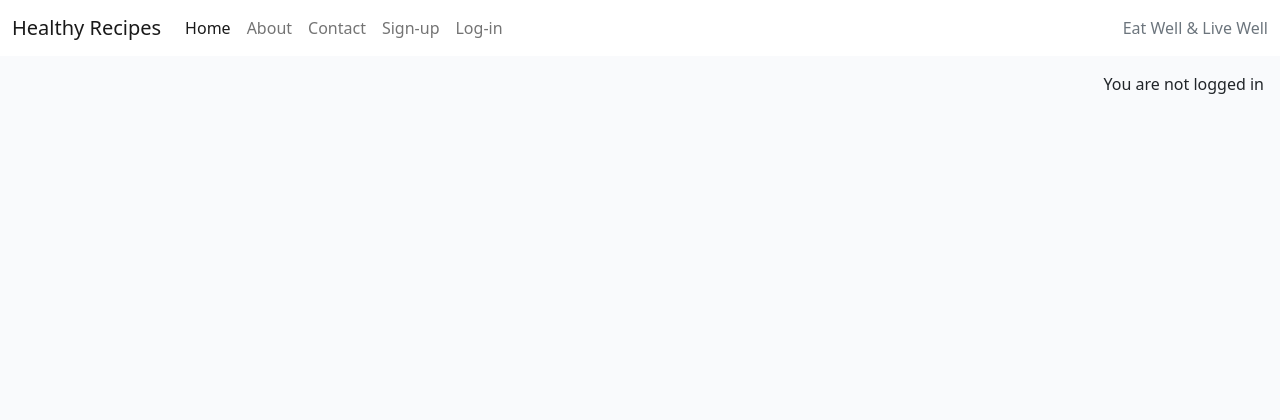
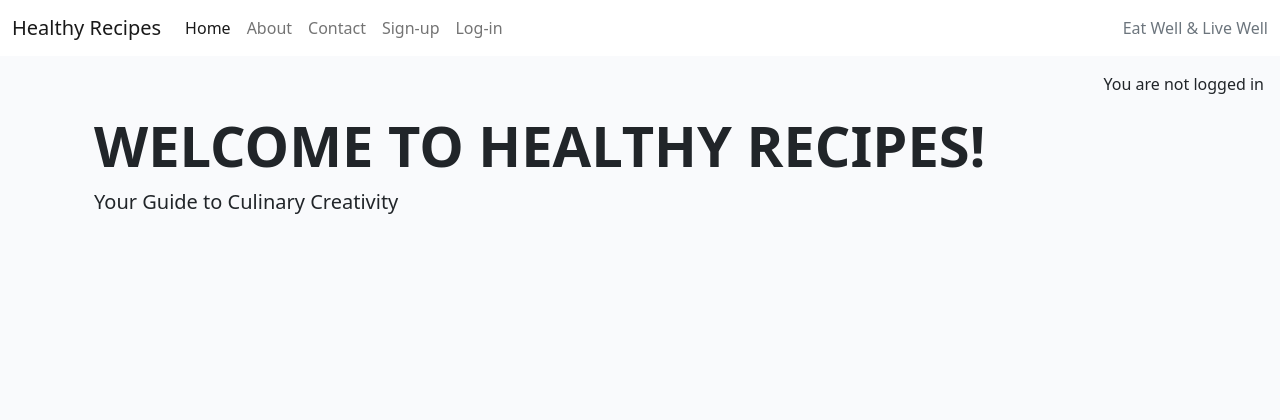
Before and after one commit to aimanh04/PP4-Healthy_recipes, a Django app: page / in a window 1280 px wide. Shown: the top 420 px of the page. Run offline with Django 4.2, Linux system fonts and the light colour scheme; data that the repository does not hold is empty; parts of the project's set-up code (start-up, migrations or seed data) failed here and were passed over.

Commit message:
Add: Hero section to Index.html

```diff
--- a/blog/templates/blog/index.html
+++ b/blog/templates/blog/index.html
@@ -5,6 +5,15 @@
 <!-- index.html content starts here -->
 <div class="container-fluid">
     <div class="row">
+        <!-- Hero section-->
+        <div class="hero">
+            <div class="hero-overlay">
+                <div class="container">
+                    <h1 class="display-4 fw-bold">WELCOME TO HEALTHY RECIPES!</h1>
+                    <p class="lead">Your Guide to Culinary Creativity</p>
+                </div>
+            </div>
+        </div>
 
         <!-- Recipe Entries Column -->
         <div class="col-12 mt-3 left">
@@ -18,7 +27,7 @@
                                 <img class="card-img-top" src="{% static 'images/placeholder.jpg' %}"
                                     alt="placeholder image">
                                 {% else %}
-                                <img class="card-img-top" src=" {{ recipe.featured_image.url }}" alt="{{ recipe.title }}">
+                                <img class="card-img-top" src="{{ recipe.featured_image.url }}" alt="{{ recipe.title }}">
                                 {% endif %}
                                 <div class="image-flash">
                                     <p class="author">Author: {{ recipe.author }}</p>
```
